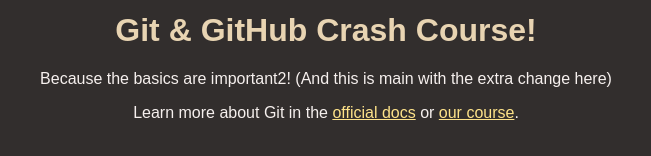
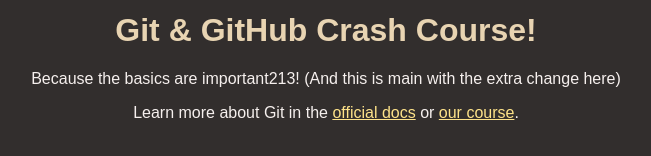
Before and after one commit to gerryOcean/firstRepo, a plain HTML site: page index.html in a window 1280 px wide. Shown: the part 216-372 px from the top of the page, 314-965 px from the left. Drawn offline with Linux system fonts and the light colour scheme.

Commit message:
added numbers

```diff
--- a/index.html
+++ b/index.html
@@ -15,7 +15,7 @@
     </header>
     <main>
       <section>
-      <p>Because the basics are important2! (And this is main with the extra change here)</p>
+      <p>Because the basics are important213! (And this is main with the extra change here)</p>
         Learn more about Git in the
         <a href="https://git-scm.com/book/en/v2">official docs</a> or
         <a href="https://acad.link/git">our course</a>.
```
